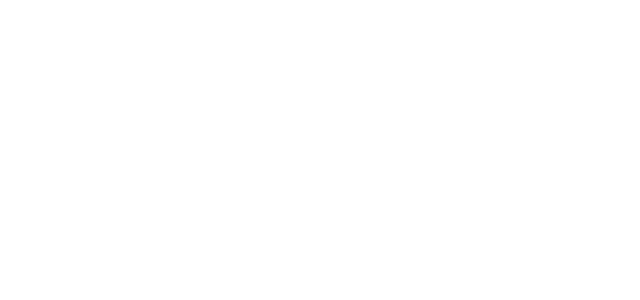
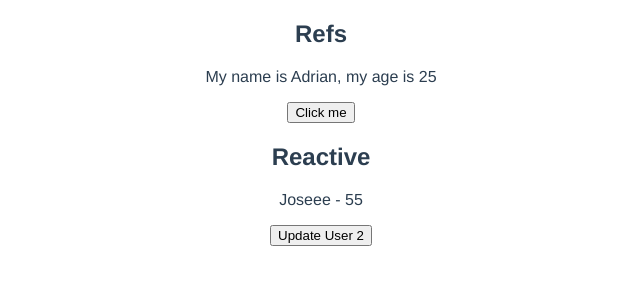
Before and after one commit to adrianhm13/vue-blog, a Vue app: page / in a window 1280 px wide. Shown: the top 300 px of the page, without its empty margins (319-959 px from the left). Built offline with nearby package versions, Linux system fonts and the light colour scheme.

Commit message:
Example of Ref vs Reactivity

```diff
--- a/src/views/HomeView.vue
+++ b/src/views/HomeView.vue
@@ -1,15 +1,34 @@
 <template>
-  <div class="home">
-
-  </div>
+  <div class="home"></div>
+  <h2>Refs</h2>
+  <p>My name is {{ userOne.name }}, my age is {{ userOne.age }}</p>
+  <button @click="updateUserOne">Click me</button>
+  <h2>Reactive</h2>
+  <p>{{ userTwo.name }} - {{ userTwo.age }}</p>
+  <button @click="updateUserTwo">Update User 2</button>
 </template>
 
 <script>
+import { ref, reactive } from "@vue/reactivity";
 
 export default {
-  name: 'HomeView',
+  name: "HomeView",
   setup() {
+    const userOne = ref({ name: "Adrian", age: 25 });
+    const userTwo = reactive({ name: "Joseee", age: 55 });
 
-  }
-}
+    // Ref
+    const updateUserOne = () => {
+      userOne.value.age = 30;
+    };
+
+    //Reactive
+    const updateUserTwo = () => {
+      userTwo.name = 'Adrian'
+      userTwo.age = 30;
+    };
+
+    return { userOne, updateUserOne, updateUserTwo, userTwo };
+  },
+};
 </script>
```
